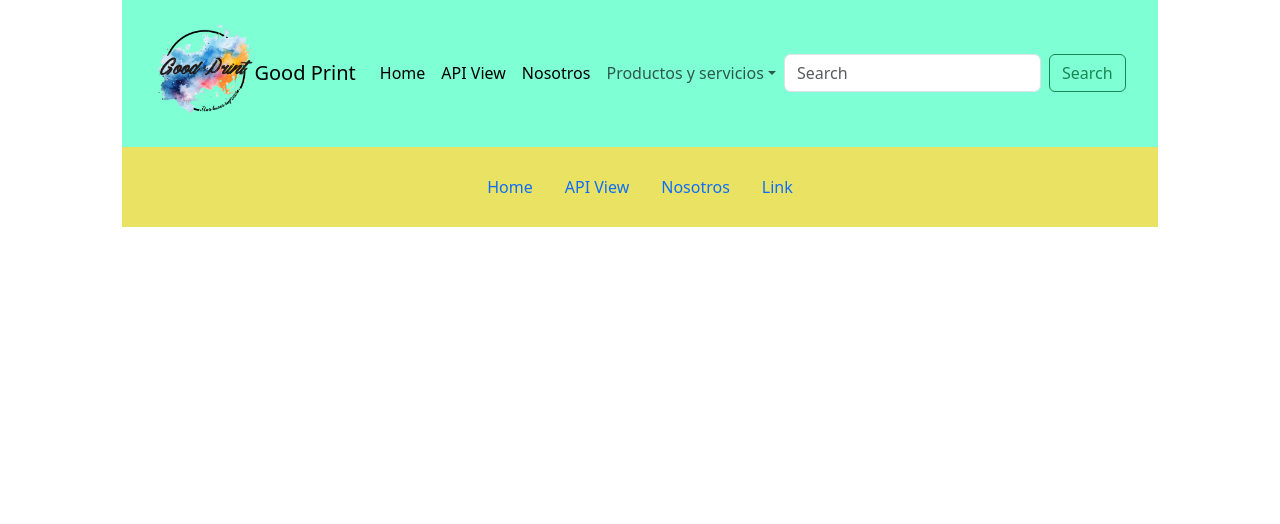
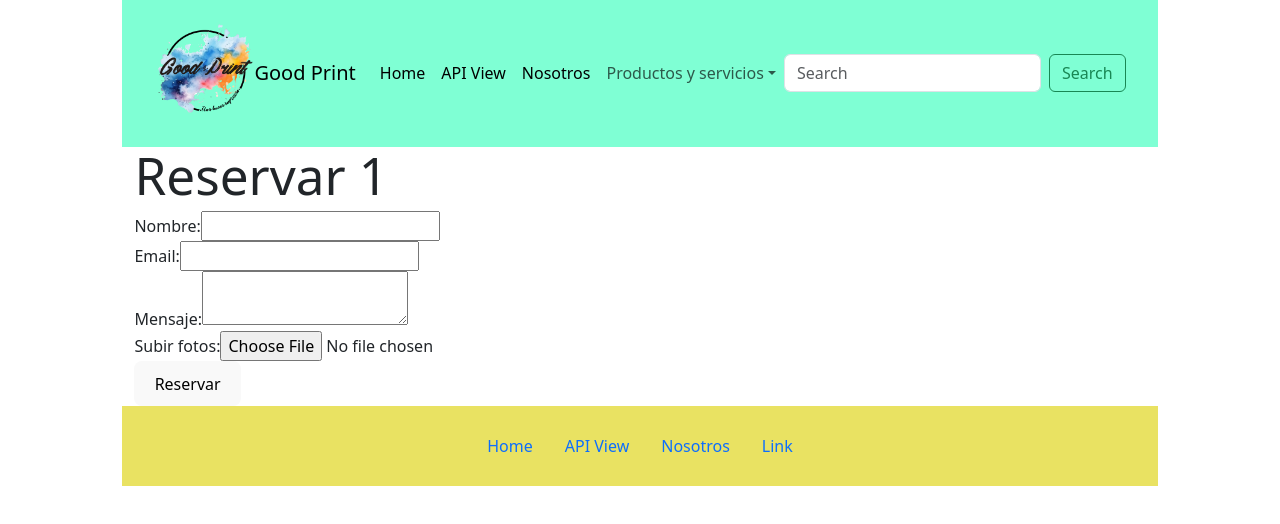
Before and after one commit to Jonayj0/Good-Print, a React (Vite) app in the folder frontend/my-react-app/: page /reservar/1/1 in a window 1280 px wide. Shown: the top 524 px of the page. Built offline with nearby package versions, Linux system fonts and the light colour scheme; no server answers.

Commit message:
añadido formulario de reservas y vista a frontend

```diff
--- a/frontend/my-react-app/src/App.jsx
+++ b/frontend/my-react-app/src/App.jsx
@@ -4,7 +4,8 @@ import ApiView from './views/apiView';
 import Nosotros from './views/nosotros';
 import Navbar from './components/navbar';
 import Footer from './components/footer';
-import DetallesProducto from './views/detallesProducto';
+import ProductDetails from './views/productDetails';
+import ReservationPage from './views/reservationPage';
 
 function App() {
   return (
@@ -15,7 +16,8 @@ function App() {
           <Route path="/" element={<Home />} />
           <Route path="/api-view" element={<ApiView />} />
           <Route path="/nosotros" element={<Nosotros />} />
-          <Route path="/detalles-producto" element={<DetallesProducto />} />
+          <Route path="/product-details" element={<ProductDetails />} />
+          <Route path="/reservar/:id/:name" element={<ReservationPage />} />
         </Routes>
         <Footer />
       </div>
@@ -24,6 +26,7 @@ function App() {
 }
 
 export default App;
+
 
 
 
--- a/frontend/my-react-app/src/components/card-productos.jsx
+++ b/frontend/my-react-app/src/components/card-productos.jsx
@@ -1,17 +1,27 @@
 import { Link } from "react-router-dom";
-import PropTypes from 'prop-types';
+import PropTypes from "prop-types";
 import "../style/card-productos.css";
 
-function CardProductos({ name, description, price, image_url }) {
+function CardProductos({ id, name, description, price, image_url }) {
   return (
-        <div className="tarjeta-productos" style={{width: "18rem"}}>
+    <div className="tarjeta-productos" style={{ width: "18rem" }}>
       <img src={image_url} className="card-img-top" alt={name} />
       <div className="card-body">
         <h5 className="card-title">{name}</h5>
         <p className="card-text">{description}</p>
-                <p className="card-text"><strong>Price: </strong>{price}<strong>€</strong></p>
-                <Link to="/detalles-producto" className="btn btn-primary">
+        <p className="card-text">
+          <strong>Price: </strong>
+          {price}
+          <strong>€</strong>
+        </p>
+        <Link to="/product-details" className="btn btn-primary">
           Ver Detalles
+        </Link>
+        <Link
+          to={`/reservar/${id}/${encodeURIComponent(name)}`}
+          className="btn btn-success ms-2"
+        >
+          Reservar
         </Link>
       </div>
     </div>
@@ -19,6 +29,7 @@ function CardProductos({ name, description, price, image_url }) {
 }
 
 CardProductos.propTypes = {
+  id: PropTypes.number.isRequired,
   name: PropTypes.string.isRequired,
   description: PropTypes.string.isRequired,
   price: PropTypes.number.isRequired,
--- a/frontend/my-react-app/src/style/detalles-producto.css
+++ b/frontend/my-react-app/src/style/product-details.css
@@ -1,4 +1,4 @@
-.detalles-producto {
+.product-details {
     position: relative;
     width: 100%;
     max-width: 80%; /* Ajusta el tamaño máximo según sea necesario */
--- a/frontend/my-react-app/src/views/home.jsx
+++ b/frontend/my-react-app/src/views/home.jsx
@@ -26,6 +26,7 @@ function Home() {
                     store.products.map(product => (
                         <CardProductos
                             key={product.id}
+                            id={product.id}
                             name={product.name || 'Unknown Name'}
                             description={product.description || 'No description available'}
                             price={product.price || 0}
--- a/frontend/my-react-app/src/views/detallesProducto.jsx
+++ b/frontend/my-react-app/src/views/productDetails.jsx
@@ -1,15 +1,17 @@
 import { useContext, useEffect } from "react";
 import { Context } from "../store/AppContext";
-import "../style/detalles-producto.css";
+import "../style/product-details.css";
 
-function DetallesProducto() {
+function ProductDetails() {
     const { store, actions } = useContext(Context);
 
     return (
-        <div className="detalles-producto container">
+        <div className="container">
+        <div className="product-details container">
             <h1>Detalles</h1>
+        </div>
         </div>
     );
 }
 
-export default DetallesProducto;
+export default ProductDetails;
--- /dev/null
+++ b/frontend/my-react-app/src/views/reservationPage.jsx
@@ -0,0 +1,79 @@
+// pages/ReservationPage.jsx
+import React, { useState } from 'react';
+import { useParams } from 'react-router-dom'; // Para obtener el id del producto
+
+const ReservationPage = () => {
+  const { id, name } = useParams(); // Obtener el ID del producto de la URL
+  const [productName, setProductName] = useState('');
+  const [email, setEmail] = useState('');
+  const [message, setMessage] = useState('');
+  const [photos, setPhotos] = useState(null);
+
+  const handleSubmit = async (event) => {
+    event.preventDefault();
+
+    const formData = new FormData();
+    formData.append('name', productName);
+    formData.append('email', email);
+    formData.append('message', message);
+    formData.append('photos', photos);
+    formData.append('productId', id); // Enviar el ID del producto relacionado
+    formData.append('productName', name);
+
+    const response = await fetch('/api/reservation', {
+      method: 'POST',
+      body: formData,
+    });
+
+    if (response.ok) {
+      alert('¡Reserva realizada con éxito!');
+    } else {
+      alert('Algo salió mal, por favor intenta de nuevo.');
+    }
+  };
+
+  return (
+    <div className="reservation-page container">
+      <h1>Reservar {name}</h1>
+      <form onSubmit={handleSubmit}>
+        <div>
+          <label>Nombre:</label>
+          <input
+            type="text"
+            value={productName}
+            onChange={(e) => setProductName(e.target.value)}
+            required
+          />
+        </div>
+        <div>
+          <label>Email:</label>
+          <input
+            type="email"
+            value={email}
+            onChange={(e) => setEmail(e.target.value)}
+            required
+          />
+        </div>
+        <div>
+          <label>Mensaje:</label>
+          <textarea
+            value={message}
+            onChange={(e) => setMessage(e.target.value)}
+            required
+          />
+        </div>
+        <div>
+          <label>Subir fotos:</label>
+          <input
+            type="file"
+            onChange={(e) => setPhotos(e.target.files[0])}
+            accept="image/*"
+          />
+        </div>
+        <button type="submit">Reservar</button>
+      </form>
+    </div>
+  );
+};
+
+export default ReservationPage;
```
Lines whose indentation alone changed are shown as unchanged.
